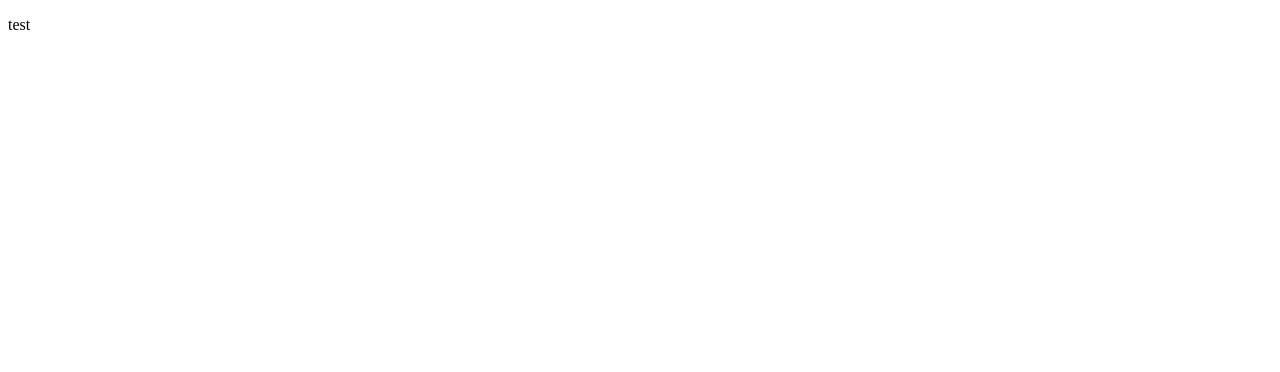
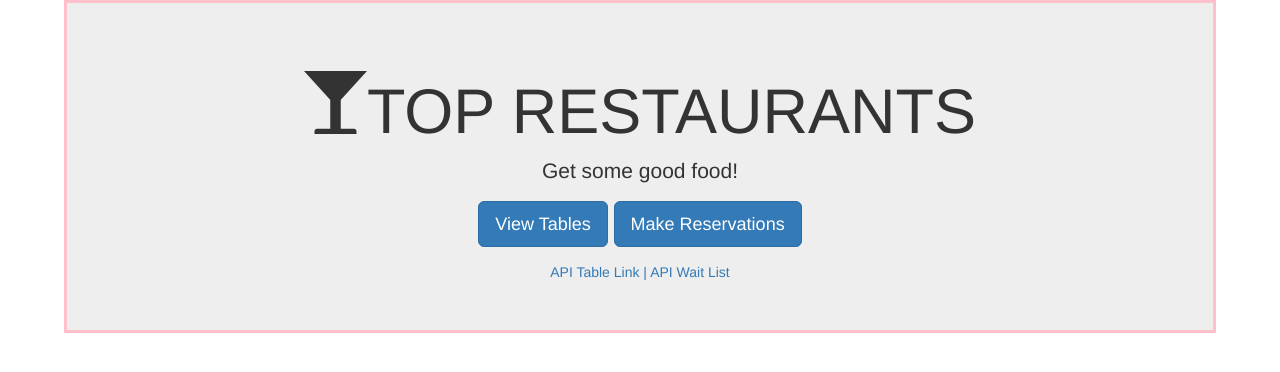
Before and after one commit to enochwu/hot-restaurant, a plain HTML site: page index.html in a window 1280 px wide. Drawn offline with nearby package versions, Linux system fonts and the light colour scheme.

Commit message:
update index.html and css file

```diff
--- a/index.html
+++ b/index.html
@@ -2,10 +2,24 @@
 <html>
   <head>
     <meta charset="utf-8">
-	<p>test</p>
     <title></title>
+
+  	<!-- Linking CSS -->
+    <link rel="stylesheet" href="style.css">
+
+    <!-- Linking Bootstrap -->
+    <link rel="stylesheet" href="https://maxcdn.bootstrapcdn.com/bootstrap/3.3.7/css/bootstrap.min.css" integrity="sha384-BVYiiSIFeK1dGmJRAkycuHAHRg32OmUcww7on3RYdg4Va+PmSTsz/K68vbdEjh4u" crossorigin="anonymous">
+
   </head>
   <body>
 
+  	<!-- Jumbotron Header -->
+	 <div class="jumbotron">
+	  <h1><span class="glyphicon glyphicon-glass" aria-hidden="true"></span>TOP RESTAURANTS </h1>
+	  <p>Get some good food!</p>
+	  <p><a class="btn btn-primary btn-lg" href="#" role="button">View Tables</a> <a class="btn btn-primary btn-lg" href="#" role="button">Make Reservations</a></p>
+	  <a href="url">API Table Link</a><a href="url"> | API Wait List</a>
+	</div>
+
   </body>
 </html>
--- a/style.css
+++ b/style.css
@@ -0,0 +1,8 @@
+div {
+	margin: auto;
+    width: 90%;
+    border: 3px solid pink;
+    padding: 10px;
+    text-align: center;
+
+}
```
